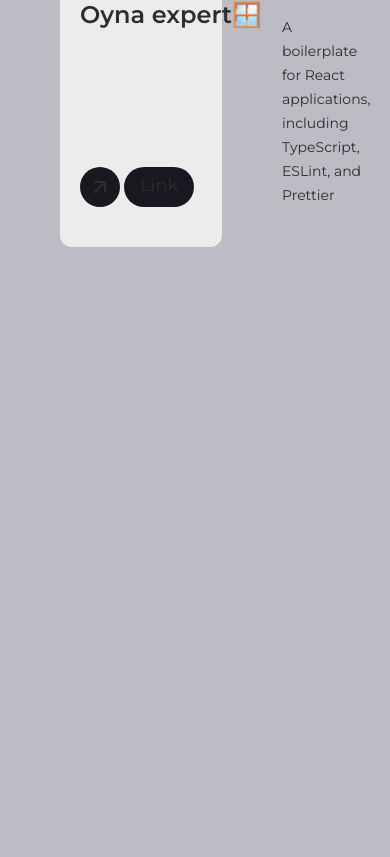
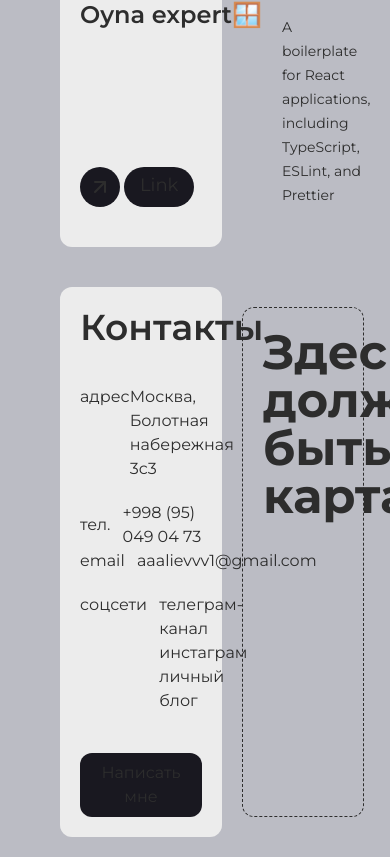
Before and after one commit to thisisal1yev/portfolio, a React (Vite) app: page / in a window 390 px wide. Shown: the part 2474-3331 px from the top of the page. Before the commit the page ends 2741 px from the top, so only its background shows below. Built offline with nearby package versions, Linux system fonts and the light colour scheme; grey boxes are pictures that could not be loaded.

Commit message:
feat: add contacts section with address, phone, email, and social media links

```diff
--- a/src/app/index.tsx
+++ b/src/app/index.tsx
@@ -85,6 +85,84 @@ export function Home() {
 
           <ProjectsList />
         </section>
+
+        <section
+          id='contacts'
+          className='dark:bg-dark-secondary flex h-[550px] w-full items-start justify-between gap-x-10 rounded-xl bg-white p-5'
+        >
+          <div className='flex h-full w-full flex-col'>
+            <h2 className='h-auto grow text-4xl font-semibold'>Контакты</h2>
+
+            <div className='space-y-5'>
+              <p className='flex items-start justify-between'>
+                <span>адрес</span>
+
+                <span className='w-40'>Москва, Болотная набережная 3с3</span>
+              </p>
+
+              <div>
+                <p className='flex items-center justify-between'>
+                  <span>тел.</span>
+
+                  <Link
+                    label=''
+                    href='tel:+998950490473'
+                  >
+                    +998 (95) 049 04 73
+                  </Link>
+                </p>
+
+                <p className='flex items-center justify-between'>
+                  <span>email</span>
+
+                  <Link
+                    label=''
+                    href='mailto:aaalievvv1@gmail.com'
+                  >
+                    aaalievvv1@gmail.com
+                  </Link>
+                </p>
+              </div>
+
+              <div className='mb-10 flex items-start justify-between'>
+                <p>cоцсети</p>
+
+                <div className='w-40'>
+                  <Link
+                    label=''
+                    href='https://t.me/thisisaliyev_channel'
+                  >
+                    телеграм-канал
+                  </Link>
+
+                  <Link
+                    label=''
+                    href='https://www.instagram.com/thisisal1ev'
+                  >
+                    инстаграм
+                  </Link>
+
+                  <Link
+                    label=''
+                    href='https://t.me/thisisaliyev_blog'
+                  >
+                    личный блог
+                  </Link>
+                </div>
+              </div>
+
+              <button className='bg-dark-primary w-full rounded-xl px-5 py-2'>
+                Написать мне
+              </button>
+            </div>
+          </div>
+
+          <div className='h-full w-full'>
+            <div className='h-full w-full rounded-xl border border-dashed p-5'>
+              <h3 className='text-5xl font-bold'>Здесь должно быть карта</h3>
+            </div>
+          </div>
+        </section>
       </div>
 
       <div className='flex-2/5'>
@@ -101,7 +179,7 @@ export function Home() {
           </div>
 
           <div className='flex h-auto grow flex-col items-start justify-center space-y-10'>
-            <div className='h-86 -rotate-4 rounded-2xl border-2 border-dashed p-5 py-5 transition-all duration-300 not-hover:-translate-x-0 not-hover:-rotate-0 hover:-translate-x-5 hover:-rotate-6'>
+            <div className='h-86 -rotate-4 rounded-2xl border-2 border-dashed p-5 py-5 transition-all duration-300 hover:-translate-x-5 hover:-rotate-6'>
               <p className='text-7xl font-semibold'>
                 Здесь могла быть моя фотография
               </p>
```
